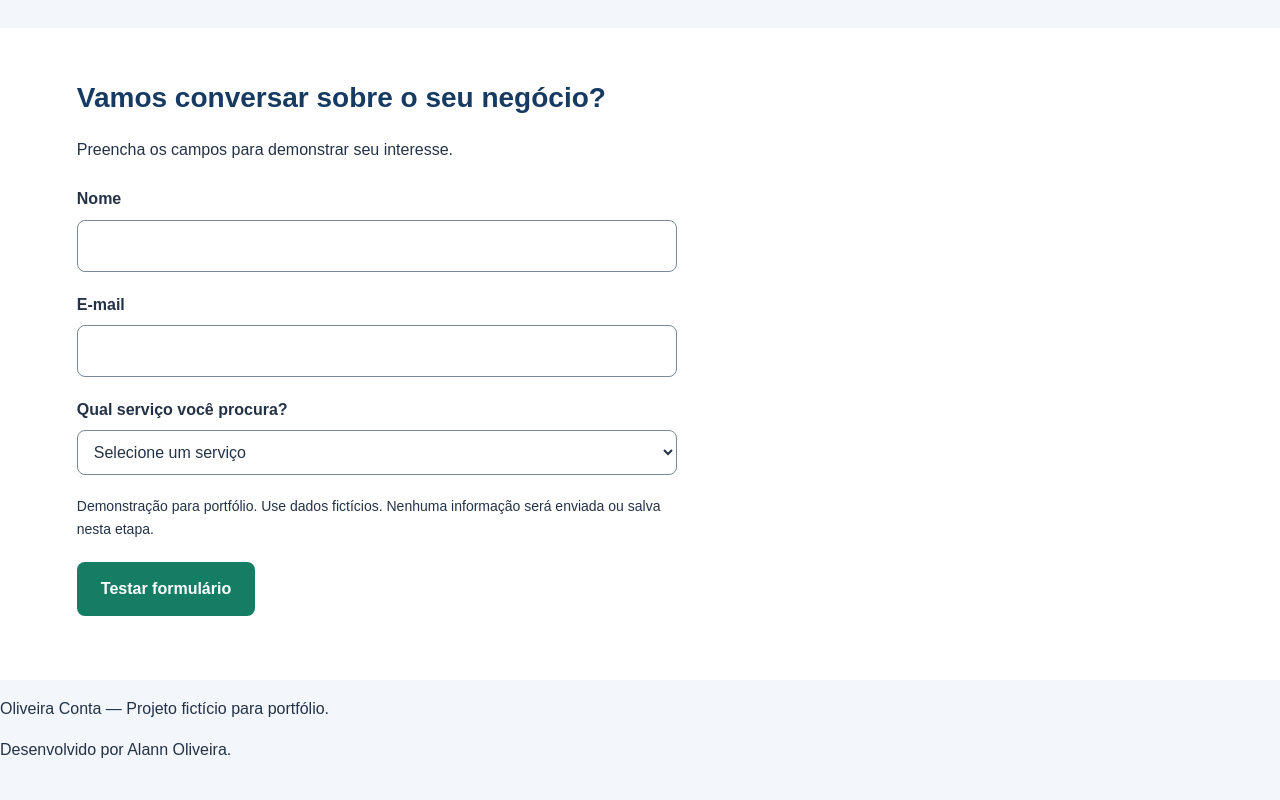
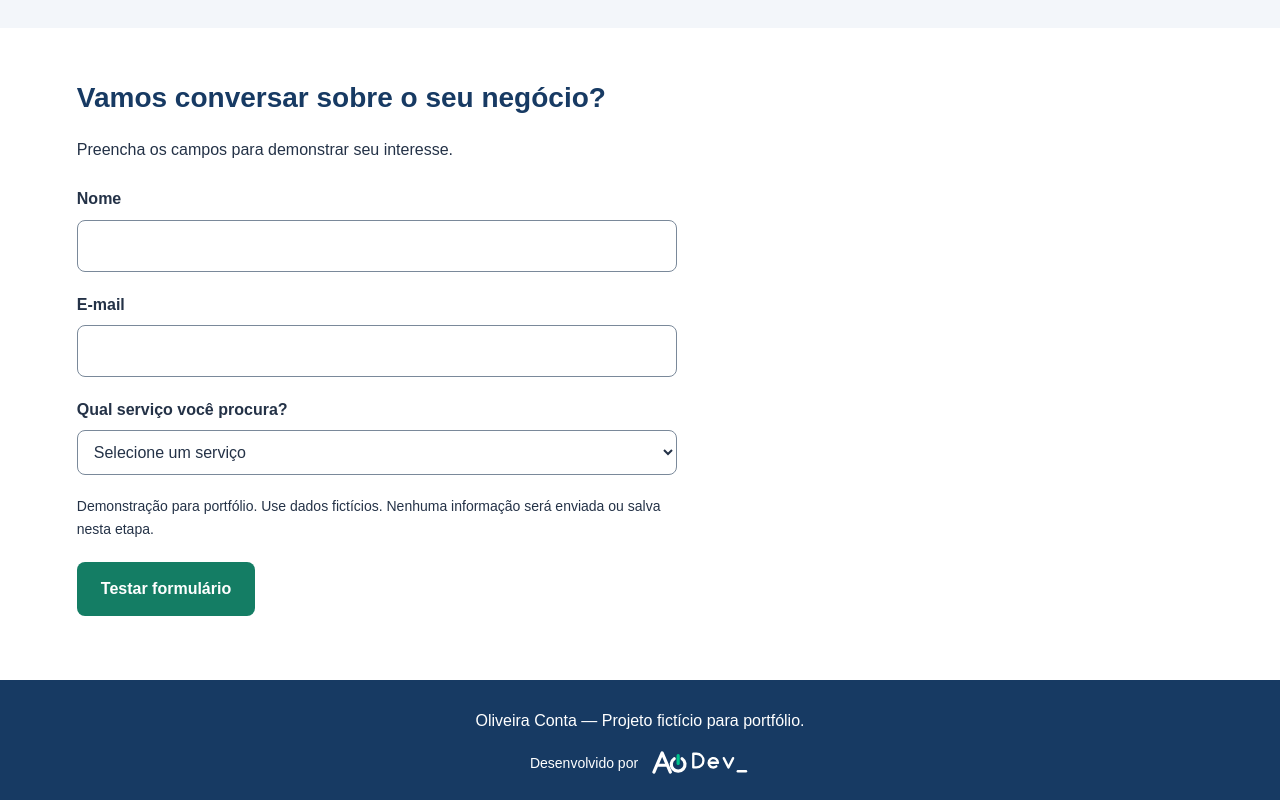
Before and after one commit to AlannCristian/oliveira-conta, a plain HTML site: page index.html in a window 1280 px wide. Shown: the part 966-1766 px from the top of the page. Before the commit the page ends 1745 px from the top, so only its background shows below. Drawn offline with Linux system fonts and the light colour scheme.

Commit message:
Personaliza marca e adiciona assinatura AO Dev no rodapé

```diff
--- a/index.html
+++ b/index.html
@@ -16,7 +16,7 @@
 
   <body>
     <header>
-      <a href="index.html">Oliveira Conta</a>
+      <a href="index.html" class="marca">Oliveira <span>Conta</span> </a>
 
       <nav aria-label="Menu principal">
         <a href="#servicos">Serviços</a>
@@ -128,7 +128,16 @@
 
     <footer>
       <p>Oliveira Conta — Projeto fictício para portfólio.</p>
-      <p>Desenvolvido por Alann Oliveira.</p>
+
+      <div class="assinatura-dev">
+        <span>Desenvolvido por</span>
+
+        <img
+          src="img/aodev-logo-horizontal-branco.svg"
+          alt="AO Dev — Alann Oliveira"
+          class="logo-dev"
+        />
+      </div>
     </footer>
   </body>
 </html>
--- a/style.css
+++ b/style.css
@@ -191,3 +191,42 @@ button.botao {
   color: #106650;
   font-weight: 700;
 }
+
+/* Rodapé da página. */
+footer {
+  padding: 24px 6%;
+  background-color: #173a63;
+  color: #ffffff;
+  text-align: center;
+}
+
+footer p {
+  margin: 4px 0;
+}
+.marca {
+  letter-spacing: -1px;
+}
+
+.marca span {
+  color: #147d64;
+}
+
+.assinatura-dev {
+  display: flex;
+  justify-content: center;
+  align-items: center;
+  flex-wrap: wrap;
+  gap: 12px;
+  margin-top: 16px;
+}
+
+.assinatura-dev span {
+  font-size: 14px;
+}
+
+.logo-dev {
+  display: block;
+  width: 100px;
+  max-width: 100%;
+  height: auto;
+}
```
Also changed, not shown: img/aodev-logo-horizontal-branco.svg (added).
